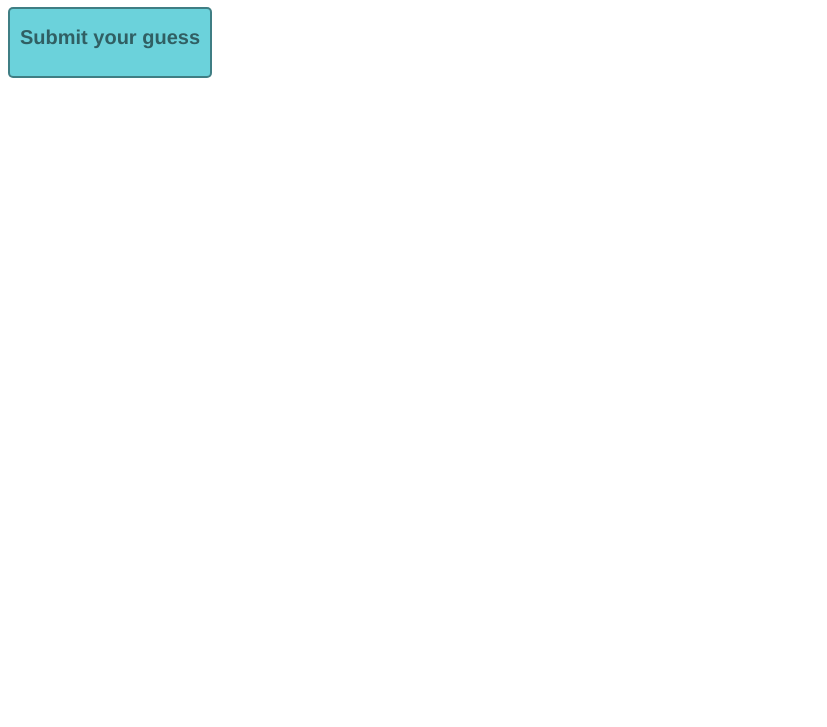
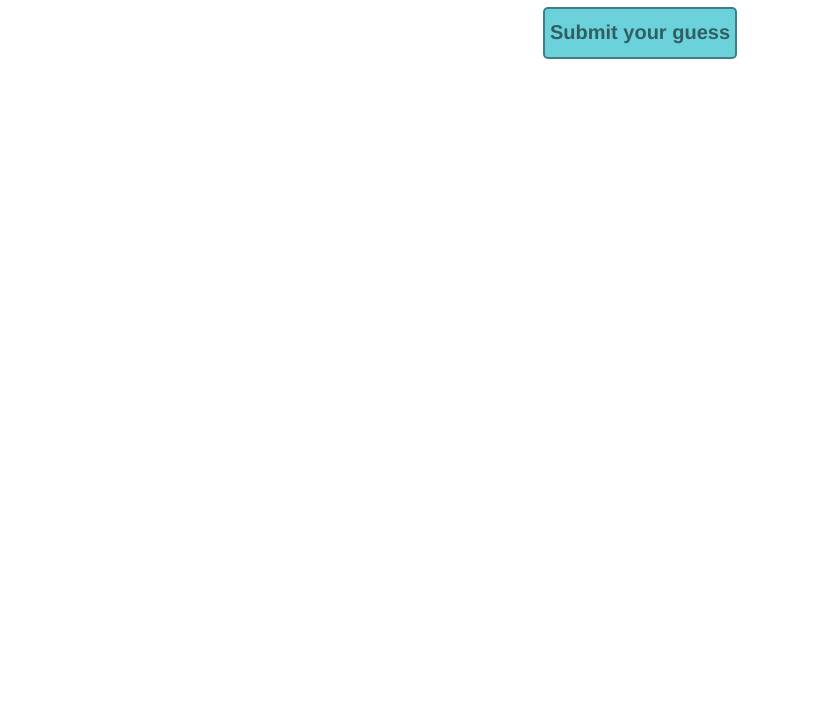
Before and after one commit to asundberg/Guessing-Game, a plain HTML site: page index.html in a window 1280 px wide. Shown: the part 73-800 px from the top of the page, without its empty margins (0-827 px from the left). Drawn offline with Linux system fonts and the light colour scheme.

Commit message:
Updated Guessing Game

```diff
--- a/index.html
+++ b/index.html
@@ -2,13 +2,14 @@
 <html>
 	<head>
 		<link type="text/css" rel="stylesheet" href="stylesheet.css"/>
+		<script src="index.js"></script>
 		<title>Guessing Game</title>
 	</head>
 	<body>
 		<h1>Guess The Number</h1>
 		<!--Need help making input field-->
-		<p></p>
-		<p class="button">Submit your guess</p>
-
+		<p>
+		<button name="submit">Submit your guess</button>
+		</p>
 	</body>
 </html>
--- a/stylesheet.css
+++ b/stylesheet.css
@@ -1,19 +1,19 @@
+body {
+	text-align: center;
+}
 h1 {
 	color: #c01b67;
 }
-
-.button {
-	display: block;
- 	height: 50px;
- 	width: 200px;
- 	background: #6bd2db;
- 	border: 2px solid rgba(33, 68, 72, 0.59);
- 	border-radius: 5px;
+button {
+    height: 52px;
+    background: #6bd2db;
+    border: 2px solid rgba(33, 68, 72, 0.59);
+    border-radius: 5px;
  	/*text styling next*/
  	color: rgba(0, 0, 0, 0.55);
- 	text-align: center;
- 	padding-top: 17px;
- 	font: bold 20px "Helvetica Neue", Arial, Helvetica, Geneva, sans-serif;
+    text-align: center;
+    padding: 5px;
+    font: bold 20px "Helvetica Neue", Arial, Helvetica, Geneva, sans-serif;
 }
 /*RGBa is a way to declare a color in CSS that includes
 alpha transparency support. It looks like this:
```
Also changed, not shown: index.js (added).
